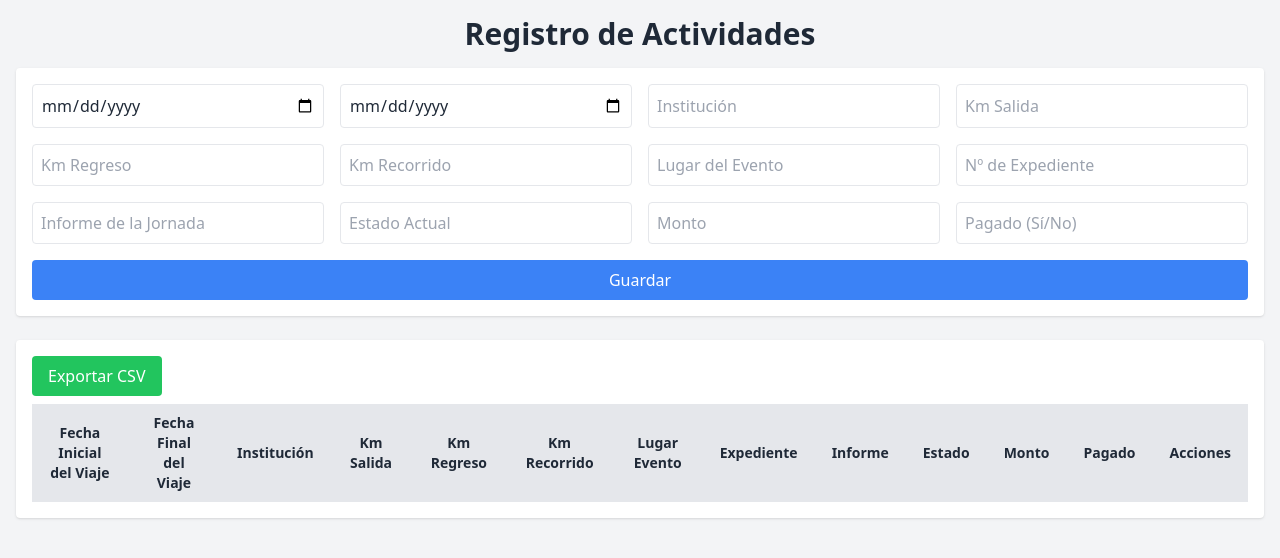
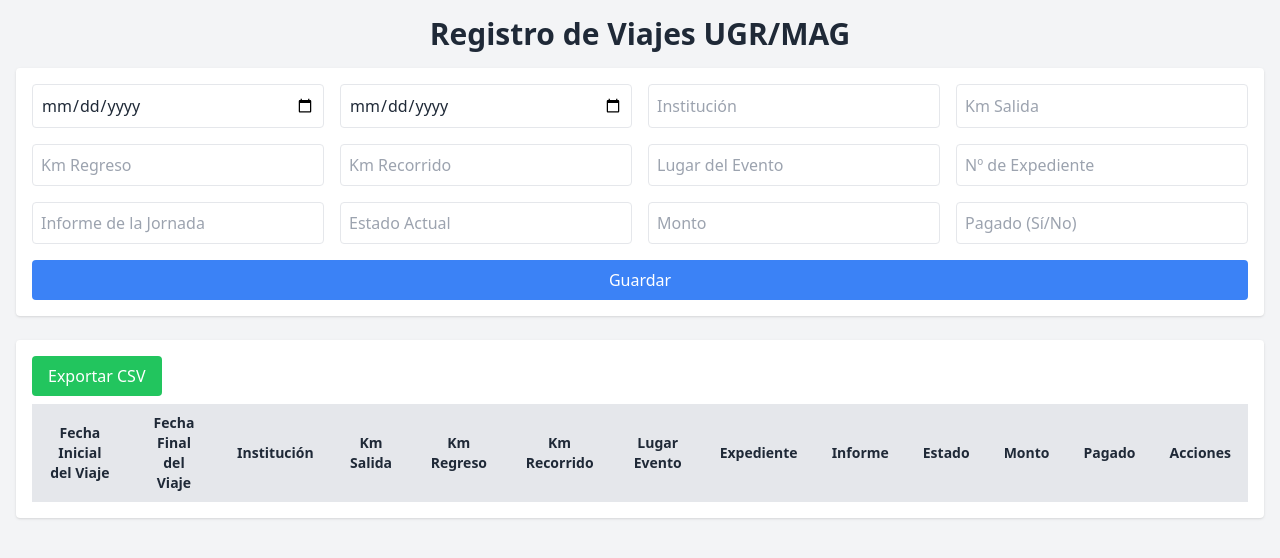
Before and after one commit to Diego2377872/tabla_web, a website: page index.html in a window 1280 px wide. Drawn offline with nearby package versions, Linux system fonts and the light colour scheme; no server answers.

Commit message:
index.html

```diff
--- a/index.html
+++ b/index.html
@@ -8,7 +8,7 @@
 </head>
 <body class="bg-gray-100 text-gray-800">
   <div class="max-w-7xl mx-auto p-4">
-    <h1 class="text-3xl font-bold mb-4 text-center">Registro de Actividades</h1>
+    <h1 class="text-3xl font-bold mb-4 text-center">Registro de Viajes UGR/MAG</h1>
 
     <form id="activity-form" class="grid grid-cols-2 md:grid-cols-4 gap-4 mb-6 bg-white p-4 rounded shadow">
       <input type="date" id="fecha" required class="border p-2 rounded" placeholder="Fecha Inicial del Viaje" />
```
